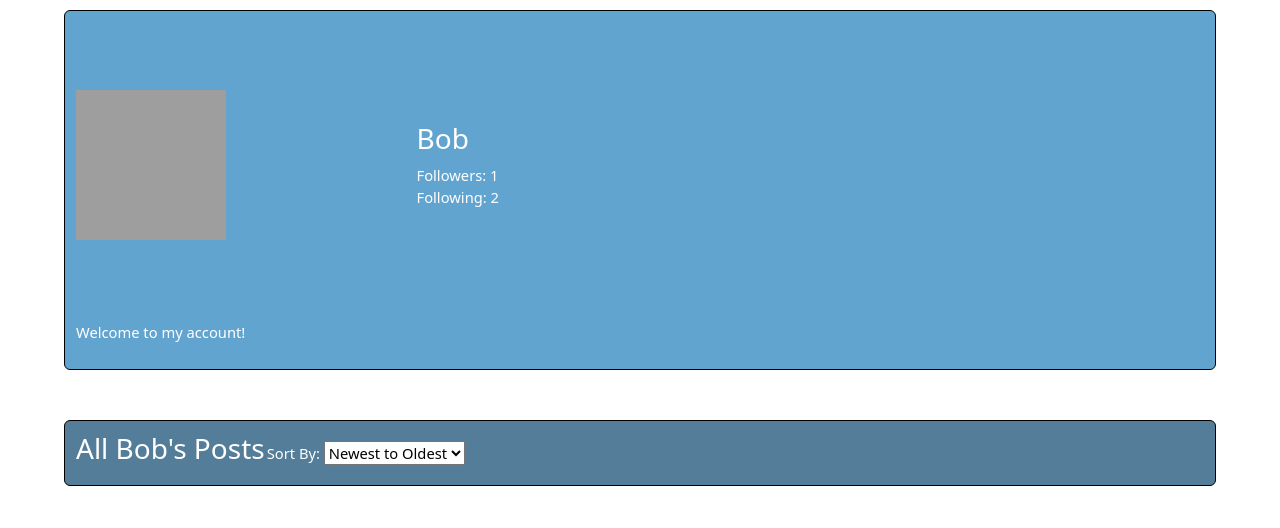
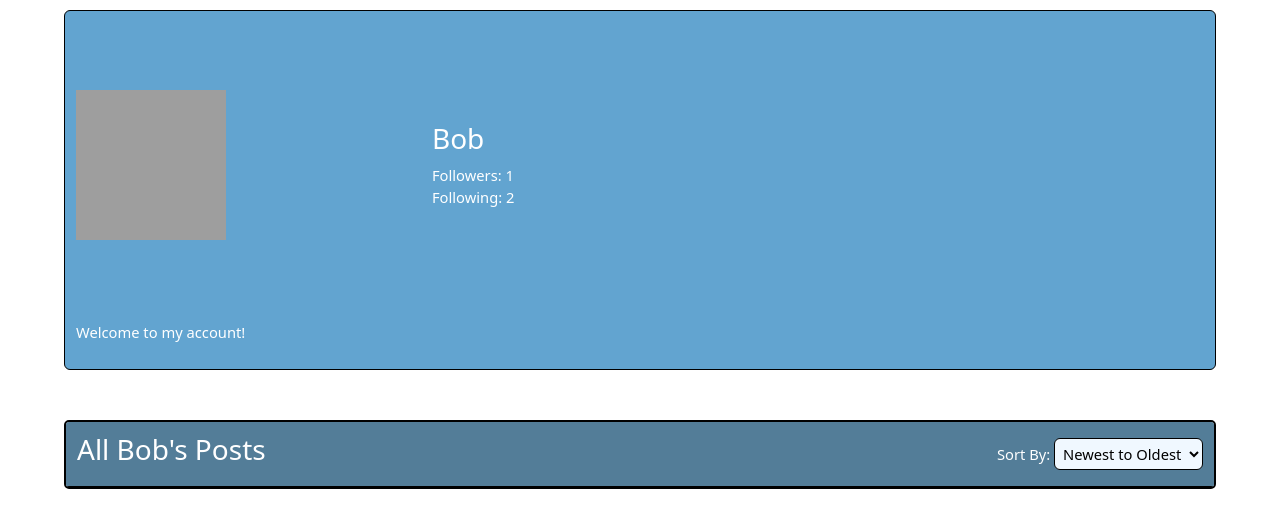
Before and after one commit to emrah-i/CS50W, a Django app: a page that uses project4/network/templates/network/profile.html in a window 1280 px wide. Shown: the part 60-588 px from the top of the page. Run offline with Django 3.2, Linux system fonts and the light colour scheme; data comes from the database, SQL or seed files in the repository; some libraries are stand-ins or nearby versions; grey boxes are pictures that could not be loaded.

Commit message:
CSS for profiles page

```diff
--- a/project4/network/static/network/script.js
+++ b/project4/network/static/network/script.js
@@ -524,7 +524,7 @@ document.addEventListener("DOMContentLoaded", () => {
 
             try {
             post = event.target.dataset.id;
-            div_id = event.target.parentElement.id;
+            div_id = event.target.dataset.post;
             }
             catch {}
 
--- a/project4/network/static/network/styles.css
+++ b/project4/network/static/network/styles.css
@@ -102,7 +102,7 @@ body #dropdown_button:focus {
 }
 
 #gtp_button {
-  margin: 5px;
+  margin: 5px 0;
 }
 
 #posts_categories {
@@ -245,10 +245,8 @@ body #dropdown_button:focus {
 #profile_posts .profile_post {
   width: 100%;
   background-color: rgba(46, 134, 193, 0.75);
-  margin: 10px 0;
   padding: 10px;
   border: 1px solid black;
-  border-radius: 6px;
 }
 #profile_posts #user_heading {
   font-weight: 600;
@@ -257,6 +255,12 @@ body #dropdown_button:focus {
 }
 #profile_posts #user_input {
   margin: 10px 5%;
+}
+#profile_posts #main_profile_div {
+  width: 100%;
+  border: 2px solid black;
+  border-radius: 5px;
+  overflow: hidden;
 }
 #profile_posts #user_info {
   background-color: rgba(46, 134, 193, 0.75);
@@ -275,13 +279,34 @@ body #dropdown_button:focus {
 #profile_posts #filters {
   background-color: rgba(26, 82, 118, 0.75);
   width: 100%;
-  margin: 10px auto;
+  margin: 0px auto;
   padding: 10px;
+  border-bottom: 1px solid black;
+}
+#profile_posts #filters table {
+  width: 100%;
+}
+#profile_posts #filters #row1 {
+  text-align: right;
+}
+#profile_posts #filters select {
+  padding: 4px;
+  border-radius: 6px;
+  background-color: aliceblue;
   border: 1px solid black;
-  border-radius: 6px;
+}
+#profile_posts #post_info {
+  width: 100%;
+}
+#profile_posts #post_info #profile_page_time {
+  text-align: right;
 }
 #profile_posts p {
   margin: 0;
+}
+#profile_posts #profile_category_info {
+  color: lightgray;
+  margin-bottom: 20px;
 }
 
 #page_buttons {
--- a/project4/network/static/network/styles.scss
+++ b/project4/network/static/network/styles.scss
@@ -120,7 +120,7 @@ body {
 }
 
 #gtp_button {
-    margin: 5px;
+    margin: 5px 0;
 }
 
 #posts_categories {
@@ -289,10 +289,8 @@ body {
     .profile_post {
         width: 100%;
         background-color: rgba(46, 134, 193, .75);
-        margin: 10px 0;
         padding: 10px;
         border: 1px solid black;
-        border-radius: 6px;
     }
 
     #user_heading {
@@ -303,6 +301,13 @@ body {
 
     #user_input {
         margin: 10px 5%;
+    }
+
+    #main_profile_div {
+        width: 100%;
+        border: 2px solid black;
+        border-radius: 5px;
+        overflow: hidden;
     }
 
     #user_info {
@@ -324,17 +329,44 @@ body {
     }
 
     #filters {
-
         background-color: rgba(26, 82, 118, .75);
         width: 100%;
-        margin: 10px auto;
+        margin: 0px auto;
         padding: 10px;
-        border: 1px solid black;
-        border-radius: 6px;
+        border-bottom: 1px solid black;
+
+        table {
+            width: 100%;
+        }
+
+        #row1 {
+            text-align: right;
+        }
+
+        select {
+            padding: 4px;
+            border-radius: 6px;
+            background-color: aliceblue;
+            border: 1px solid black;
+        }
+    }
+
+    #post_info {
+
+        width: 100%;
+
+        #profile_page_time {
+            text-align: right;
+        }
     }
 
     p {
         margin: 0;
+    }
+
+    #profile_category_info {
+        color: lightgray;
+        margin-bottom: 20px;
     }
 }
 
--- a/project4/network/templates/network/profile.html
+++ b/project4/network/templates/network/profile.html
@@ -59,7 +59,7 @@
                     <td>
                         <img src="{% static user_info.avatar %}" alt="My Image" width="150" height="150"></img>
                     </td>
-                    <td>
+                    <td  width="30%">
                         <h3>{{ user_info.username }}</h3>
                         <p><span id="open_followers">Followers: {{ user_info.followers }}</span></p>
                         <p><span id="open_following">Following: {{ user_info.following }}</span></p>
@@ -86,6 +86,7 @@
                 </tr>
             </table>
         </div>
+        <div id="main_profile_div">
             <div id="filters">
                 <table>
                     <tr>
@@ -112,15 +113,17 @@
             </div>
             {% for post in posts|sort_posts:sort %}
             <div class="profile_post" id='profile_post{{ forloop.counter }}'>
+                <p id="profile_category_info">Posted in {{ post.category }}</p>
                 <h4>{{ post.title }}</h4>
-            <hr>
                 <p>{{ post.text|limit }}</p>
-            <p>{{ post.upload_time }}</p>
-            <p>{{ post.category }}</p>
+                <br>
                 <p>{{ post.comment_count }} comment(s) {{ post.unique_users }}</p>
                 {% if user.is_anonymous %}
                 <p>{{ post.like_count }} Likes</p>
                 {% endif %}
+                <table id="post_info">
+                    <tr>
+                        <td>
                             <button type="button" id="gtp_button" data-postid="{{ post.post }}">Go To Post</button>
                             {% if user.is_authenticated %}
                                 {% if post.liked == True %}
@@ -129,10 +132,15 @@
                                 <button id="like_button" data-postid="{{ post.post }}" data-clicked="false"><i class="fa fa-solid fa-heart" style="color: #ff0000;"></i>&nbsp <span id="like_count">{{ post.like_count }}</span></button>
                                 {% endif %}
                                 {% if user.username == user_info.username %}
-                <button id="edit_button" data-id="{{ post.post }}">Edit</button>
+                                <button id="edit_button" data-id="{{ post.post }}" data-post="profile_post{{ forloop.counter }}">Edit</button>
                                 {% endif %}
                             {% endif %}
+                        </td>
+                        <td id="profile_page_time"><p>Uploaded {{ post.upload_time }}</p></td>
+                    </tr>
+                </table>
             </div>
             {% endfor %}
         </div>
+    </div>
 {% endblock %}
--- a/project4/network/templatetags/myfilter.py
+++ b/project4/network/templatetags/myfilter.py
@@ -21,7 +21,7 @@ def sort_posts(posts, sort):
 @register.filter
 def limit(text):
     if len(text) > 150:
-        truncated_text = text[:150]
+        truncated_text = text[:500]
         read_more = '...(read more)'
         styled_read_more = f'<span style="font-style: italic; color: lightGray;">{read_more}</span>'
         return mark_safe(truncated_text + styled_read_more)
--- a/project4/network/views.py
+++ b/project4/network/views.py
@@ -327,6 +327,8 @@ def profile(request, username):
 
         if count == 1:
             post["unique_users"] = "by 1 user"
+        elif count == 0:
+            post["unique_users"] = ""
         else:
             post["unique_users"] = f"by {count} users"
 
```
Also changed, not shown: 1 other file. Lines whose indentation alone changed are shown as unchanged.
